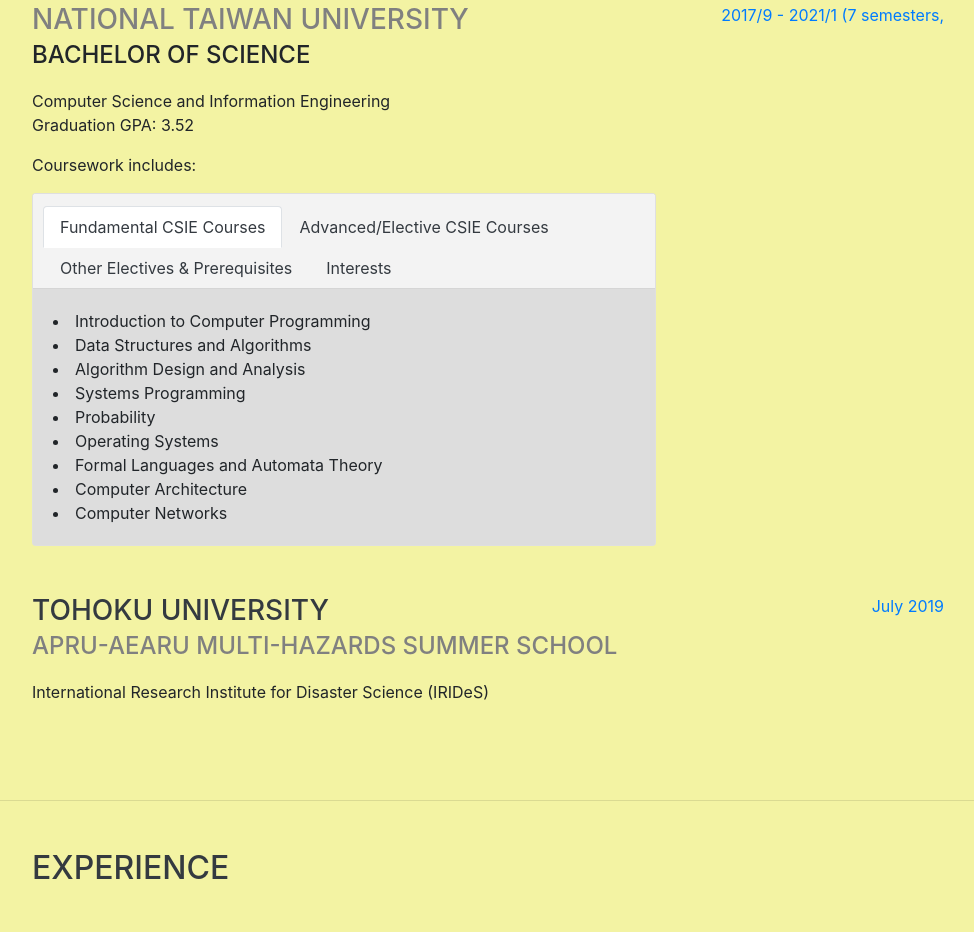
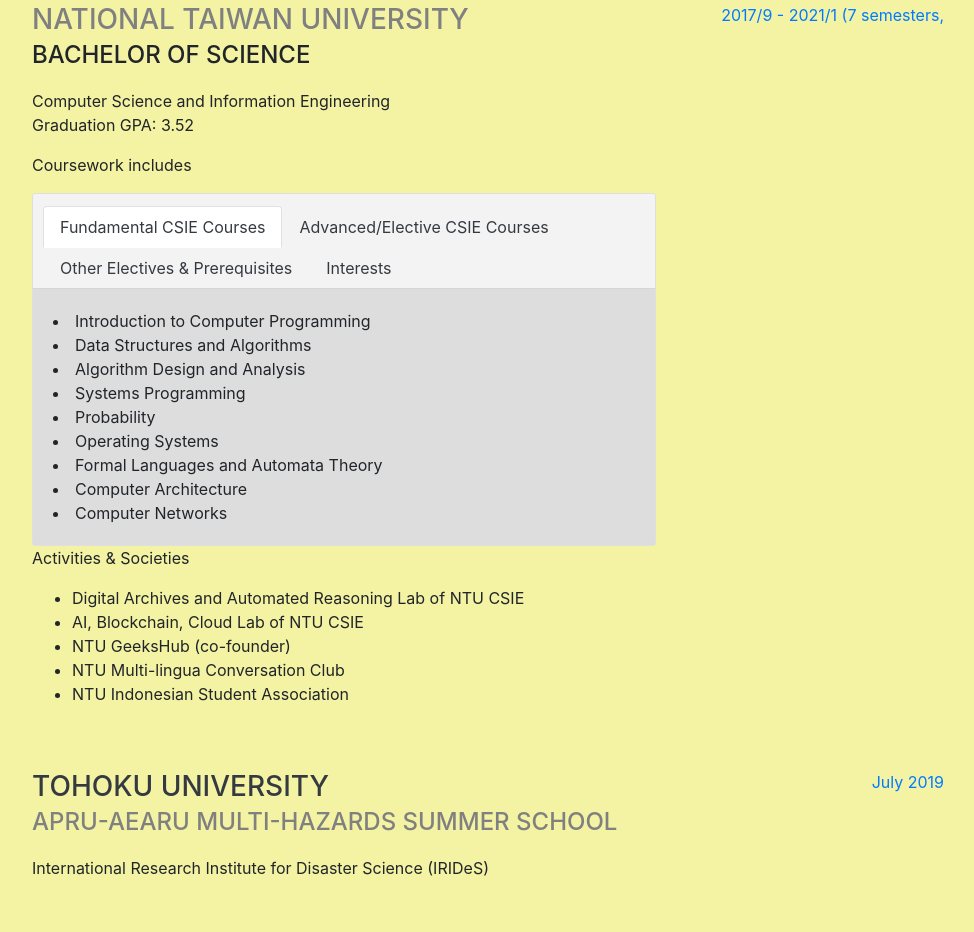
Before and after one commit to CalvinL15/CalvinL15.github.io, a website with bundled scripts: page index.html in a window 1280 px wide. Shown: the part 932-1864 px from the top of the page, without its empty margins (288-1262 px from the left). Built offline with nearby package versions, Linux system fonts and the light colour scheme; a web font is replaced by a local one.

Commit message:
Update index.html

```diff
--- a/index.html
+++ b/index.html
@@ -105,7 +105,7 @@
             <div>Computer Science and Information Engineering</div>
             <p>Graduation GPA: 3.52</p>
             <div>
-              <p>Coursework includes:</p>
+              <p>Coursework includes</p>
 
               <div class="card">
 
@@ -175,6 +175,15 @@
                   </div>
               </div>
             </div>
+
+            <p>Activities & Societies</p>
+            <ul style=";">
+              <li>Digital Archives and Automated Reasoning Lab of NTU CSIE</li>
+              <li>AI, Blockchain, Cloud Lab of NTU CSIE</li>
+              <li>NTU GeeksHub (co-founder)</li>
+              <li>NTU Multi-lingua Conversation Club</li>
+              <li>NTU Indonesian Student Association</li>
+            </ul>
           </div>
           <div class="resume-date text-md-right">
             <span class="text-primary">2017/9 - 2021/1 (7 semesters, </span>
```
